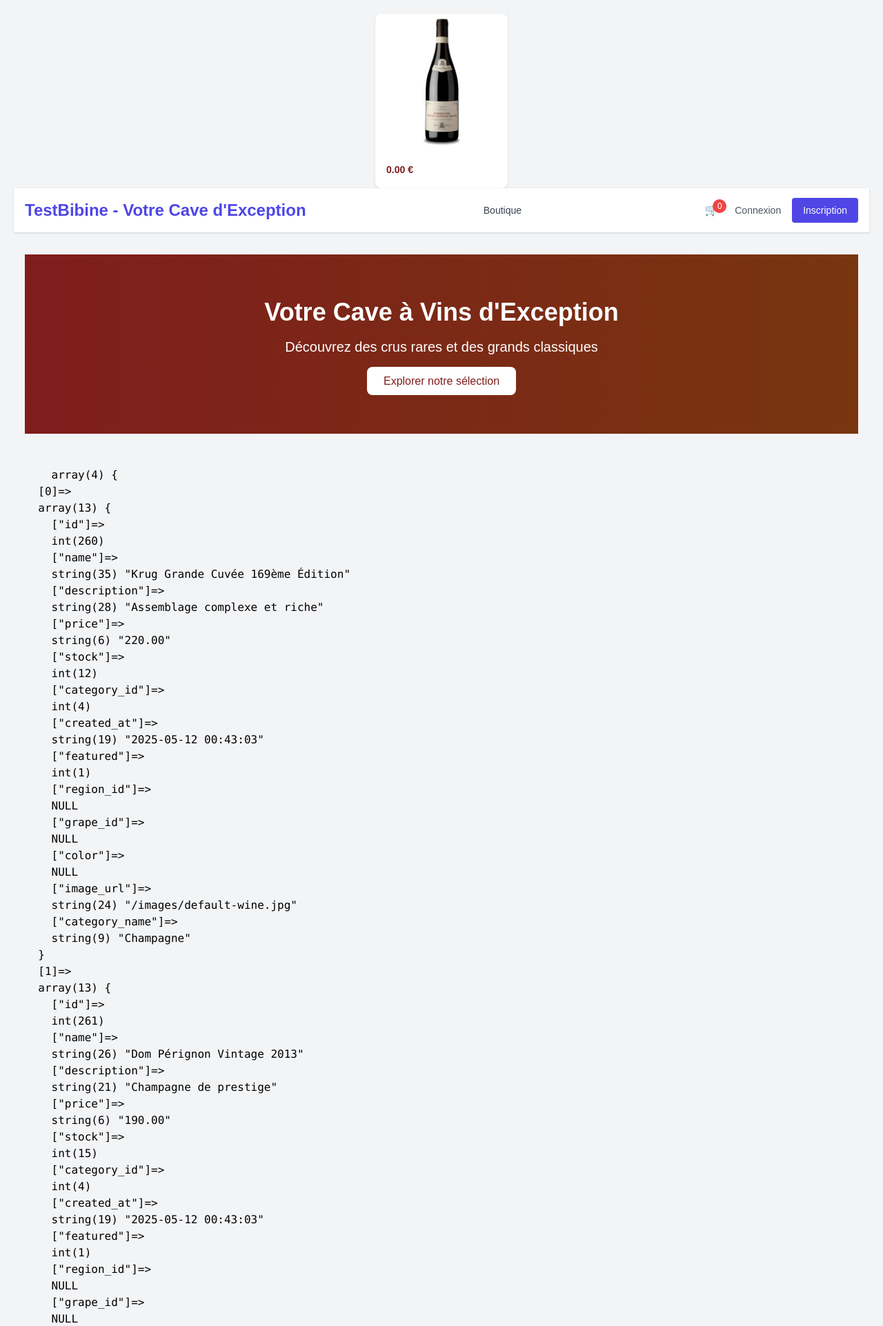
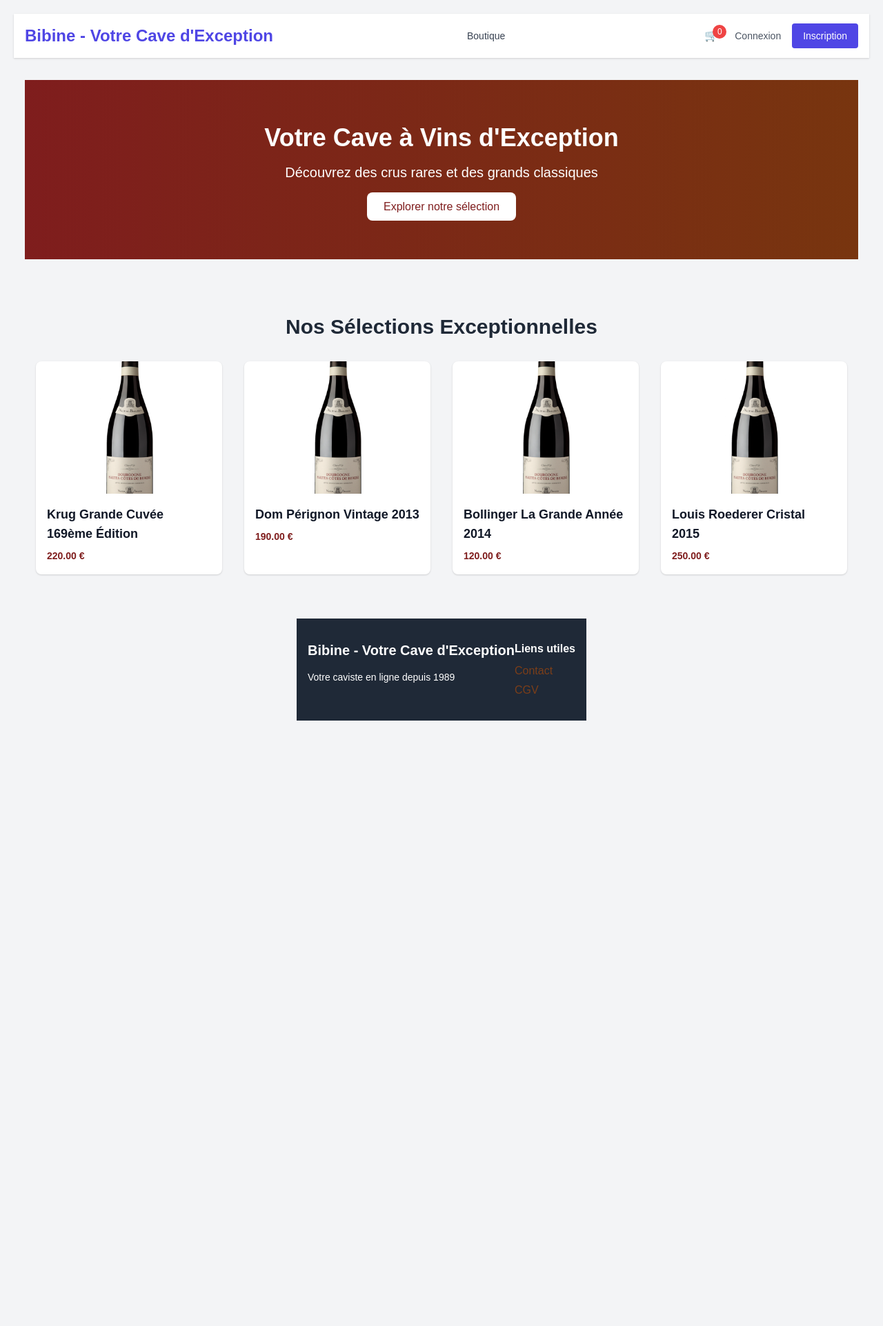
Before and after one commit to olivia-dondas/boutique-en-ligne, a PHP site: page / in a window 1280 px wide. Shown: the top 1923 px of the page at 69% size. After the commit the page ends 1045 px from the top, so only its background shows below. Run offline with PHP 8.4, Linux system fonts and the light colour scheme; data comes from the database, SQL or seed files in the repository; tables that the repository leaves empty hold one stand-in row (values such as "Sample post"); data that the repository does not hold is empty; some libraries are stand-ins or nearby versions.

Commit message:
correction routeur et image par defaut

```diff
--- a/app/Controllers/AuthController.php
+++ b/app/Controllers/AuthController.php
@@ -137,6 +137,10 @@
         require BASE_PATH . '/app/Views/auth/login.php';
     }
 
+    public function register() {
+        $this->showRegisterForm();
+    }
+
     // Helper pour rendre les vues
     // BASE_PATH et BASE_URL sont des constantes maintenant
     protected function renderView(string $viewPath, array $data = []) {
--- a/app/Views/auth/register.php
+++ b/app/Views/auth/register.php
@@ -3,6 +3,8 @@
 <head>
     <meta charset="UTF-8">
     <title>Inscription - Boutique Bibine</title>
+    <script>const baseUrl = '<?= htmlspecialchars($baseUrl ?? '', ENT_QUOTES, 'UTF-8') ?>';</script>
+    <script src="<?= htmlspecialchars($baseUrl ?? '') ?>assets/js/auth.js"></script>
     <link rel="stylesheet" href="<?= htmlspecialchars($baseUrl ?? '') ?>css/styles.css">
 </head>
 <body>
@@ -30,6 +32,7 @@
             <div>
                 <label for="address">Adresse :</label>
                 <input type="text" name="address" id="address" required>
+            </div>
             <div>
                 <label for="password">Mot de passe :</label>
                 <input type="password" name="password" id="password" minlength="6" required>
@@ -42,7 +45,6 @@
         </form>
         <p>Déjà un compte ? <a href="<?= htmlspecialchars($baseUrl ?? '') ?>auth/showLoginForm">Connectez-vous ici</a>.</p>
     </div>
-    <script>const baseUrl = '<?= htmlspecialchars($baseUrl ?? '', ENT_QUOTES, 'UTF-8') ?>';</script>
-    <script src="<?= htmlspecialchars($baseUrl ?? '') ?>js/main.js"></script>
+
 </body>
 </html>
--- a/app/Views/home/index.php
+++ b/app/Views/home/index.php
@@ -22,23 +22,19 @@
 
 
 
-    <!-- Hero Section Vinicole (votre code HTML) -->
+    <!-- Hero Section Vinicole  -->
     <section class="hero bg-gradient-to-r from-red-900 to-amber-900 text-white py-16 mb-12 text-center">
         <div class="container mx-auto px-4">
             <h1 class="text-4xl font-bold mb-4">Votre Cave à Vins d'Exception</h1>
             <p class="text-xl mb-6">Découvrez des crus rares et des grands classiques</p>
-            <!-- Le lien Explorer doit pointer vers une route gérée par votre routeur, ex: /shop ou /products -->
+
             <a href="<?= htmlspecialchars($baseUrl ?? '') ?>index.php?url=shop" class="bg-white text-red-900 px-6 py-3 rounded-lg font-medium hover:bg-amber-100 transition">
                 Explorer notre sélection
             </a>
         </div>
     </section>
 
-    <?php if (isset($featuredProducts)) : ?>
-    <pre>
-    <?php var_dump($featuredProducts); ?>
-    </pre>
-    <?php endif; ?>
+
 
     <?php if (empty($featuredProducts)): ?>
         <div class="container mx-auto px-4 py-8">
@@ -51,21 +47,22 @@
         <div class="container mx-auto px-4 py-8">
             <h2 class="text-3xl font-bold text-gray-800 mb-8 text-center">Nos Sélections Exceptionnelles</h2>
             <div class="grid grid-cols-1 sm:grid-cols-2 lg:grid-cols-4 gap-8">
-                <?php foreach ($featuredProducts as $productData): ?>
-                    <?php
-
-                        $product = $productData;
-                    ?>
-                    <?php
-
+                <?php
+                $nbProduitsAffiches = 0;
+                foreach ($featuredProducts as $productData) {
+                    $product = $productData;
+                    if (!empty($product) && is_array($product)) {
+                        $nbProduitsAffiches++;
                         $cardPath = BASE_PATH . '/app/Views/partials/product_card.php';
                         if (file_exists($cardPath)) {
                             include $cardPath;
-                        } else {
-                            echo '<p class="text-red-500">Erreur: Carte produit non trouvée.</p>';
                         }
-                    ?>
-                <?php endforeach; ?>
+                    }
+                }
+                if ($nbProduitsAffiches === 0) {
+                    echo '<p class="text-red-500">Aucun produit à afficher.</p>';
+                }
+                ?>
             </div>
         </div>
     <?php endif; ?>
--- a/app/Views/layouts/header.php
+++ b/app/Views/layouts/header.php
@@ -64,7 +64,7 @@
                         <a href="<?= BASE_URL ?>index.php?url=auth/login" class="text-gray-600 text-sm hover:text-indigo-600">
                             Connexion
                         </a>
-                        <a href="<?= BASE_URL ?>index.php?url=auth/register" class="bg-indigo-600 text-white px-4 py-2 rounded text-sm hover:bg-indigo-700">
+                        <a href="<?= BASE_URL ?>auth/register" class="bg-indigo-600 text-white px-4 py-2 rounded text-sm hover:bg-indigo-700">
                             Inscription
                         </a>
                     <?php endif; ?>
@@ -112,7 +112,7 @@
                         <a href="<?= BASE_URL ?>index.php?url=auth/login" class="block px-3 py-2 text-sm font-medium text-gray-700 hover:text-indigo-600">
                             Connexion
                         </a>
-                        <a href="<?= BASE_URL ?>index.php?url=auth/register" class="block px-3 py-2 text-sm font-medium text-gray-700 hover:text-indigo-600">
+                        <a href="<?= BASE_URL ?>auth/register" class="block px-3 py-2 text-sm font-medium text-gray-700 hover:text-indigo-600">
                             Inscription
                         </a>
                     <?php endif; ?>
--- a/app/Views/partials/product_card.php
+++ b/app/Views/partials/product_card.php
@@ -1,3 +1,4 @@
+<?php if (!empty($product) && is_array($product)): ?>
 <div class="bg-white rounded-lg shadow overflow-hidden hover:shadow-lg transition">
     <a href="/product/<?= $product['id'] ?>">
         <img src="<?= BASE_URL . (!empty($product['image_url']) ? ltrim($product['image_url'], '/') : 'assets/images/default-wine.jpg') ?>"
@@ -9,3 +10,4 @@
         </div>
     </a>
 </div>
+<?php endif; ?>
--- a/config.php
+++ b/config.php
@@ -48,7 +48,7 @@
 }
 
 // 5. Constantes de l'Application
-define('SITE_NAME', 'TestBibine - Votre Cave d\'Exception');
+define('SITE_NAME', 'Bibine - Votre Cave d\'Exception');
 
 // 6. Autoloader (pour les classes dans app/)
 spl_autoload_register(function ($class_name) {
--- a/index.php
+++ b/index.php
@@ -54,4 +54,13 @@
         echo "<h1>Page Introuvable</h1>";
     }
 }
+
+if ($url === 'auth/login') {
+    (new \App\Controllers\AuthController())->showLoginForm();
+    exit;
+}
+if ($url === 'auth/register') {
+    (new \App\Controllers\AuthController())->showRegisterForm();
+    exit;
+}
 ?>
```
